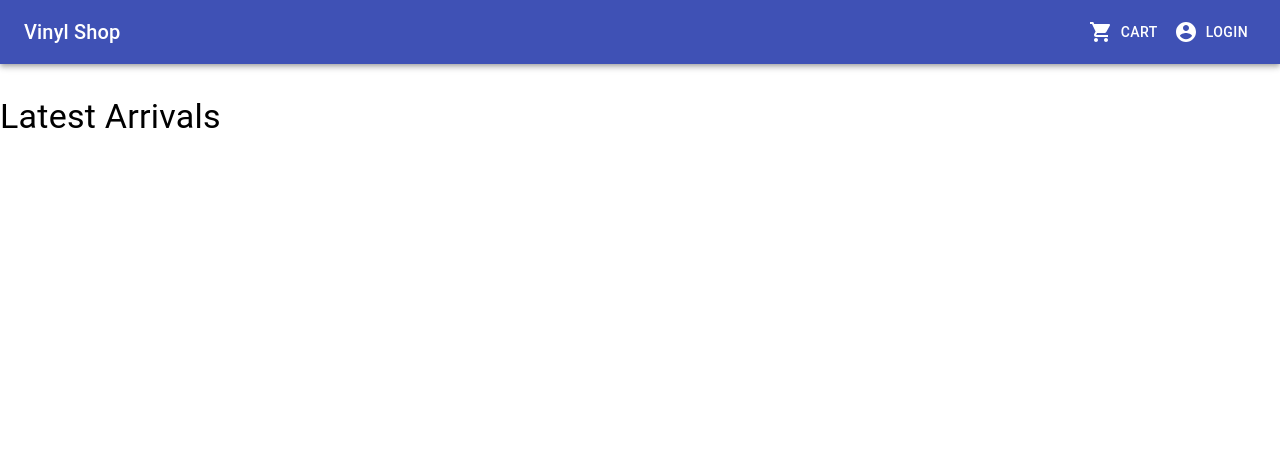
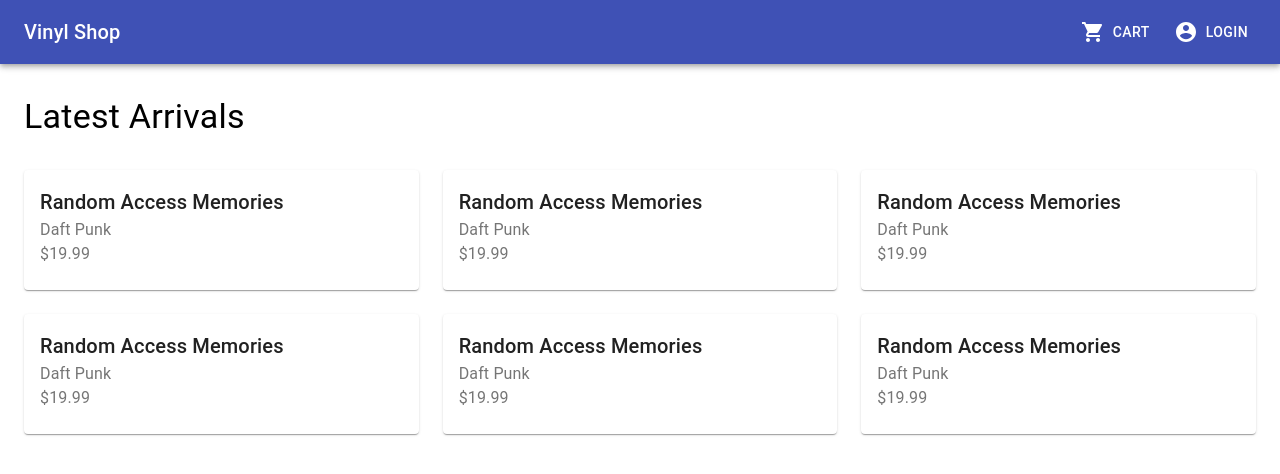
Before and after one commit to andreviallon/vinyl-webshop, a React (Create React App) app in the folder client/: page / in a window 1280 px wide. Shown: the top 474 px of the page. Built offline with nearby package versions, Linux system fonts and the light colour scheme.

Commit message:
Add album card

```diff
--- a/client/src/App.css
+++ /dev/null
@@ -1,38 +0,0 @@
-.App {
-  text-align: center;
-}
-
-.App-logo {
-  height: 40vmin;
-  pointer-events: none;
-}
-
-@media (prefers-reduced-motion: no-preference) {
-  .App-logo {
-    animation: App-logo-spin infinite 20s linear;
-  }
-}
-
-.App-header {
-  background-color: #282c34;
-  min-height: 100vh;
-  display: flex;
-  flex-direction: column;
-  align-items: center;
-  justify-content: center;
-  font-size: calc(10px + 2vmin);
-  color: white;
-}
-
-.App-link {
-  color: #61dafb;
-}
-
-@keyframes App-logo-spin {
-  from {
-    transform: rotate(0deg);
-  }
-  to {
-    transform: rotate(360deg);
-  }
-}
--- a/client/src/App.tsx
+++ b/client/src/App.tsx
@@ -1,6 +1,4 @@
 import React from 'react';
-import './App.css';
-
 import Header from './components/Header';
 import PageWrapper from './components/PageWrapper';
 import HomePage from './pages/HomePage';
--- /dev/null
+++ b/client/src/components/AlbumCard.tsx
@@ -0,0 +1,29 @@
+import React from 'react';
+import Card from '@material-ui/core/Card';
+import CardContent from '@material-ui/core/CardContent';
+import Typography from '@material-ui/core/Typography';
+import { IAlbum } from '../mock/albums';
+
+interface Props {
+  album: IAlbum;
+}
+
+const AlbumCard: React.FC<Props> = ({ album }) => {
+    return (
+        <Card>
+            <CardContent>
+                <Typography variant="h6" component="h2">
+                    {album.name}
+                </Typography>
+                <Typography color="textSecondary">
+                    {album.artist}
+                </Typography>
+                <Typography color="textSecondary">
+                    ${album.price}
+                </Typography>
+            </CardContent>
+        </Card>
+    )
+}
+
+export default AlbumCard
--- a/client/src/components/Header.tsx
+++ b/client/src/components/Header.tsx
@@ -10,8 +10,8 @@
 const useStyles = makeStyles((theme: Theme) =>
   createStyles({
     header: {
-			display: 'flex',
-			justifyContent: 'space-between'
+		display: 'flex',
+		justifyContent: 'space-between'
     },
     menuButton: {
       marginRight: theme.spacing(1),
@@ -29,7 +29,7 @@
 					Vinyl Shop
 				</Typography>
 				<div>
-					<Button color="inherit">
+					<Button color="inherit" className={classes.menuButton}>
 						<ShoppingCard className={classes.menuButton} />
 						Cart
 					</Button>
--- /dev/null
+++ b/client/src/components/LatestAlbums.tsx
@@ -0,0 +1,18 @@
+import React from 'react';
+import Grid from '@material-ui/core/Grid';
+import AlbumCard from './AlbumCard';
+import { albums, IAlbum } from '../mock/albums';
+
+const LatestAlbums = () => {
+    return (
+        <Grid container spacing={3}>
+            {albums.map((album: IAlbum) => (
+                <Grid item sm={12} md={6} lg={4} xl={3} key={album._id}>
+                    <AlbumCard album={album} />
+                </Grid>
+            ))}
+        </Grid>
+    )
+}
+
+export default LatestAlbums
--- a/client/src/components/PageWrapper.tsx
+++ b/client/src/components/PageWrapper.tsx
@@ -1,20 +1,22 @@
-import React from 'react'
-import { makeStyles } from '@material-ui/core/styles';
+import React from 'react';
+import Container from '@material-ui/core/Container';
+import { makeStyles, createStyles } from '@material-ui/core/styles';
 
-const useStyles = makeStyles({
-  root: {
-    width: '100%',
-    maxWidth: 1280,
-    margin: '2rem auto 0'
-  },
-});
+const useStyles = makeStyles(() =>
+  createStyles({
+    root: {
+      marginTop: '2rem'
+    }
+  }),
+);
 
 const PageWrapper = ({ children }: any ) => {
     const classes = useStyles();
+
     return (
-        <div className={classes.root}>
+        <Container className={classes.root}>
             {children}
-        </div>
+        </Container>
     )
 }
 
--- a/client/src/index.css
+++ b/client/src/index.css
@@ -1,13 +1,5 @@
 body {
   margin: 0;
-  font-family: -apple-system, BlinkMacSystemFont, 'Segoe UI', 'Roboto', 'Oxygen',
-    'Ubuntu', 'Cantarell', 'Fira Sans', 'Droid Sans', 'Helvetica Neue',
-    sans-serif;
   -webkit-font-smoothing: antialiased;
   -moz-osx-font-smoothing: grayscale;
 }
-
-code {
-  font-family: source-code-pro, Menlo, Monaco, Consolas, 'Courier New',
-    monospace;
-}
--- a/client/products.ts
+++ b/client/src/mock/albums.ts
@@ -26,7 +26,7 @@
   length: string;
 }
 
-export interface Vinyl {
+export interface IAlbum {
   _id: string;
   name: string;
   artist: string;
@@ -42,7 +42,7 @@
   numReviews: number,
 }
 
-export const products: Vinyl[] = [
+export const albums: IAlbum[] = [
   {
     _id: '1',
     name: 'Random Access Memories',
@@ -65,7 +65,7 @@
     totalLength: '74:25',
     genres: [Genre.FUNK, Genre.DISCO, Genre.ELECTRONIC],
     releaseDate: '17 May 2013',
-    image: '/images/Random_Access_Memories.jpg',
+    image: 'Random_Access_Memories.jpg',
     description: 'Random Access Memories is the fourth studio album by French electronic duo Daft Punk, released on 17 May 2013 by Daft Life and Columbia Records. The album pays tribute to late 1970s and early 1980s American music, particularly from Los Angeles. This theme is reflected in the album\'s packaging, as well as its promotional campaign, which included billboards, television advertisements, and a web series. Recording took place at Henson Recording Studios, Conway Recording Studios and Capitol Studios in California, Electric Lady Studios in New York City, and Gang Recording Studio in Paris, France.',
     price: 19.99,
     countInStock: 10,
--- a/client/src/pages/HomePage.tsx
+++ b/client/src/pages/HomePage.tsx
@@ -1,10 +1,11 @@
 import React from 'react';
 import Typography from '@material-ui/core/Typography';
 import { makeStyles } from '@material-ui/core/styles';
+import LatestAlbums from '../components/LatestAlbums';
 
 const useStyles = makeStyles({
   latestArrivals: {
-    textAlign: 'left'
+    marginBottom: '2rem'
   },
 });
 
@@ -16,6 +17,7 @@
             <Typography variant="h4" className={classes.latestArrivals}>
                 Latest Arrivals
             </Typography>
+            <LatestAlbums />
         </div>
     )
 }
```
Also changed, not shown: client/src/images/Random_Access_Memories.jpg (renamed from client/images/Random_Access_Memories.jpg).
